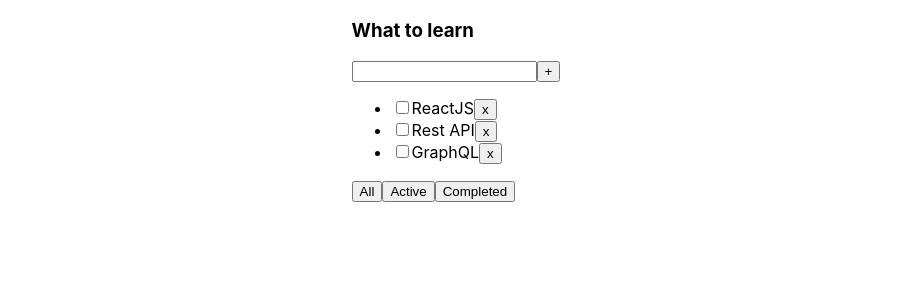
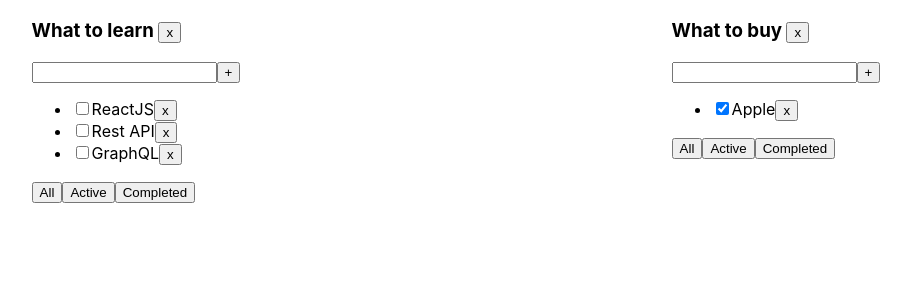
Before and after one commit to SerhiiSa07/SerhiiSa07-it-incubator-typeScript, a React (Create React App) app in the folder my-app/: page / in a window 1280 px wide. Shown: the top 300 px of the page, without its empty margins (184-1095 px from the left). Built offline with nearby package versions, Linux system fonts and the light colour scheme.

Commit message:
todolist_4

```diff
--- a/my-app/src/App.tsx
+++ b/my-app/src/App.tsx
@@ -5,50 +5,109 @@
 
 export type FilterValuesType = "all" | "completed" | "active";
 
+type TodolistType = {
+    id: string
+    title: string
+    filter: FilterValuesType
+}
+
 function App() {
-    let [tasks, setTasks] = useState<Array<TaskType>>([
-        {id: v1(), title: 'HTML&CSS', isDone: true},
-        {id: v1(), title: 'JS', isDone: true},
-        {id: v1(), title: 'ReactJS', isDone: false},
-        {id: v1(), title: 'Rest API', isDone: false},
-        {id: v1(), title: 'GraphQL', isDone: false}
-    ]);
-    let [filter, setFilter] = useState<FilterValuesType>("active");
 
-    function removeTask(id: string) {
-        let filteredTasks = tasks.filter(t => t.id !== id)
-        setTasks(filteredTasks);
+    function removeTask(id: string, todolistId: string) {
+        let tasks = tasksObj[todolistId];
+        let filteredTasks = tasks.filter(t => t.id != id);
+        tasksObj[todolistId] = filteredTasks;
+        setTasks({...tasksObj});
     }
 
-    function addTask(title: string) {
-        let newTask = {
+    function addTask(title: string, todolistId: string) {
+        let task = {
             id: v1(),
             title: title,
-            isDone: false};
-        let newTasks = [newTask, ...tasks];
-        setTasks(newTasks);
+            isDone: false
+        };
+        let tasks = tasksObj[todolistId];
+        let newTasks = [task, ...tasks];
+        tasksObj[todolistId]  = newTasks;
+        setTasks({...tasksObj});
     }
 
-    function changeFilter(value: FilterValuesType) {
-        setFilter(value);
+    function changeStatus(taskId: string, isDone: boolean, todolistId: string) {
+        let tasks = tasksObj[todolistId];
+        let task = tasks.find(t => t.id === taskId);
+        if (task) {
+            task.isDone = isDone;
+            setTasks({...tasksObj});
+        }
     }
 
-    let tasksForTodolist = tasks;
-    if (filter === "completed") {
-        tasksForTodolist = tasks.filter(t => t.isDone === true);
-    }
-    if (filter === "active") {
-        tasksForTodolist = tasks.filter(t => t.isDone === false);
+    function changeFilter(value: FilterValuesType, todolistId: string) {
+        let todolist = todolists.find(tl => tl.id === todolistId);
+        if (todolist){
+            todolist.filter = value;
+            setTodolists([...todolists]);
+        }
     }
 
+    let removeTodolist = (todolistId1: string) => {
+        let filteredTodolist = todolists.filter(tl => tl.id !== todolistId1)
+        setTodolists(filteredTodolist);
+        delete tasksObj[todolistId1];
+        setTasks({...tasksObj});
+    }
+
+    let todolistId1 = v1();
+    let todolistId2 = v1();
+
+    let [todolists, setTodolists] = useState<Array<TodolistType>> ([
+        {id: todolistId1, title: "What to learn", filter: "active"},
+        {id: todolistId2, title: "What to buy", filter: "completed"}
+    ]);
+
+    let [tasksObj, setTasks] = useState({
+        [todolistId1]: [
+            {id: v1(), title: 'HTML&CSS', isDone: true},
+            {id: v1(), title: 'JS', isDone: true},
+            {id: v1(), title: 'ReactJS', isDone: false},
+            {id: v1(), title: 'Rest API', isDone: false},
+            {id: v1(), title: 'GraphQL', isDone: false}
+        ],
+        [todolistId2]:[
+            {id: v1(), title: 'Vov', isDone: false},
+            {id: v1(), title: 'Apple', isDone: true},
+        ]
+    });
+
     return (
+
         <div className='App'>
-            <Todolist title='What to learn'
-                      tasks={tasksForTodolist}
-                      removeTask={removeTask}
-                      changeFilter={changeFilter}
-                      addTask = {addTask}
-            />
+            {
+                todolists.map((tl) => {
+
+                    let tasksForTodolist = tasksObj[tl.id];
+
+                    if (tl.filter === "active"){
+                        tasksForTodolist = tasksForTodolist.filter(t => t.isDone === false)
+                    }
+                    if (tl.filter === "completed"){
+                        tasksForTodolist = tasksForTodolist.filter(t => t.isDone === true)
+                    }
+
+                    return <Todolist
+                                     key={tl.id}
+                                     id={tl.id}
+                                     title={tl.title}
+                                     tasks={tasksForTodolist}
+                                     removeTask={removeTask}
+                                     changeFilter={changeFilter}
+                                     addTask={addTask}
+                                     changeTasksStatus={changeStatus}
+                                     filter={tl.filter}
+                                     removeTodolist={removeTodolist}
+                    />
+
+                })
+            }
         </div>
     );
 }
--- a/my-app/src/Todolist.tsx
+++ b/my-app/src/Todolist.tsx
@@ -7,62 +7,87 @@
     isDone: boolean
 }
 type PropsType = {
+    id: string
     title: string
     tasks: Array<TaskType>
-    removeTask: (id: string ) => void
-    changeFilter: (value: FilterValuesType) => void;
-    addTask: (title: string) => void
+    removeTask: (id: string, todolistId: string) => void
+    changeFilter: (value: FilterValuesType, todolistId: string) => void
+    addTask: (title: string, todolistId: string) => void
+    changeTasksStatus: (taskIg: string, isDone: boolean, todolistId: string) => void
+    filter: FilterValuesType
+    removeTodolist: (todolistId: string) => void
 }
 
 export function Todolist(props: PropsType) {
-    const [newTaskTitle, setNewTaskTitle] = useState("");
 
-    const onNewTitleChangeHandler = (e: ChangeEvent<HTMLInputElement>) => {
-        setNewTaskTitle(e.currentTarget.value)
+    let [title, setTitle] = useState('')
+    let [error, setError] = useState <string | null>(null)
+    const addTask = () => {
+        if (title.trim() !== ""){
+            props.addTask(title.trim(), props.id );
+            setTitle("");
+        } else {
+            setError("Title is required");
+        }
+
+    }
+
+    const onChangeHandler = (e: ChangeEvent<HTMLInputElement>) => {
+        setTitle(e.currentTarget.value)
     }
     const onKeyPressHandler = (e: KeyboardEvent<HTMLInputElement>) => {
-        if (e.key === 'Enter') {
-            props.addTask(newTaskTitle);
-            setNewTaskTitle("");
+        if (e.charCode === 13) {
+            addTask();
         }
     }
-    const addTask = () => {
-        props.addTask(newTaskTitle);
-        setNewTaskTitle("")
+
+    const onAllClickHandler = () => props.changeFilter("all", props.id)
+    const onActiveClickHandler = () => props.changeFilter("active", props.id)
+    const onCompletedClickHandler = () => props.changeFilter("completed", props.id)
+
+    const removeTodolist = () => {
+        props.removeTodolist(props.id)
     }
-    const onAllClickHandler = () => props.changeFilter("all")
-    const onActiveClickHandler = () => props.changeFilter("active")
-    const onCompletedClickHandler = () => props.changeFilter("completed")
 
     return (
         <div>
-                <h3>{props.title}</h3>
+            <h3>{props.title} <button onClick={removeTodolist}>x</button></h3>
             <div>
-                    <input value={newTaskTitle}
-                           onChange={onNewTitleChangeHandler}
+                <input value={title}
+                       onChange={onChangeHandler}
                        onKeyDown={onKeyPressHandler}
+                       className={error ? "error" : ""}
                 />
                 <button onClick={addTask}>+</button>
+                {error && <div className="error-message">{error}</div>}
             </div>
             <ul>
                 {
                     props.tasks.map(t => {
-                            const onRemoveHandler = () => {
-                                props.removeTask(t.id)
+                        const onClickHandler = () => {
+                            props.removeTask(t.id, props.id)
+                        }
+                        const onChangeHandler = (e: ChangeEvent<HTMLInputElement>) => {
+                            props.changeTasksStatus(t.id, e.currentTarget.checked, props.id);
                         }
                         return <li key={t.id}>
-                                <input type='checkbox' checked={t.isDone}/>
+                            <input type='checkbox'
+                                   onChange={onChangeHandler}
+                                   checked={t.isDone}/>
                             <span>{t.title}</span>
-                                <button onClick={onRemoveHandler}>x
+                            <button onClick={onClickHandler}>x
                             </button>
                         </li>
                     })
                 }
             </ul>
             <div>
-                    <button onClick={onAllClickHandler}>All</button>
-                    <button onClick={onActiveClickHandler}>Active</button>
-                    <button onClick={onCompletedClickHandler}>Completed</button>
+                <button className={props.filter === 'all' ? 'active-filter' : ''}
+                    onClick={onAllClickHandler}>All</button>
+                <button className={props.filter === 'active' ? 'active-filter' : ''}
+                    onClick={onActiveClickHandler}>Active</button>
+                <button className={props.filter === 'completed' ? 'active-filter' : ''}
+                    onClick={onCompletedClickHandler}>Completed</button>
             </div>
         </div>
     )
```
Also changed, not shown: 1 other file (tests, documents, lock files or other folders). Lines whose indentation alone changed are shown as unchanged.
